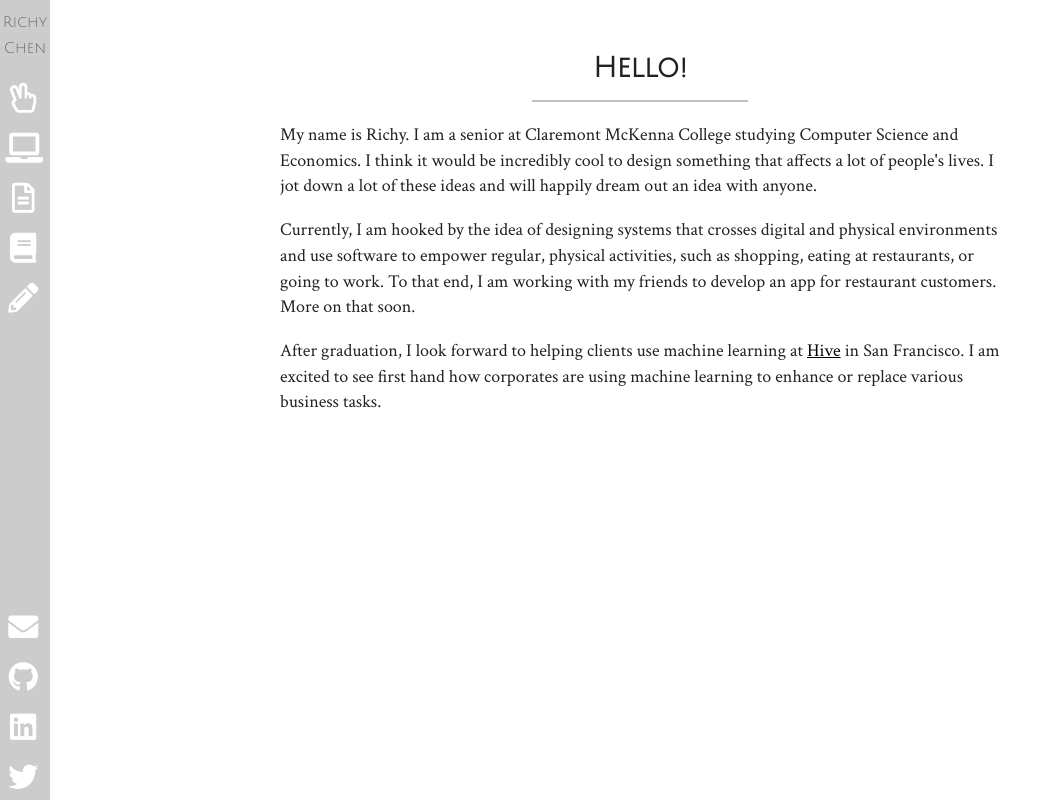
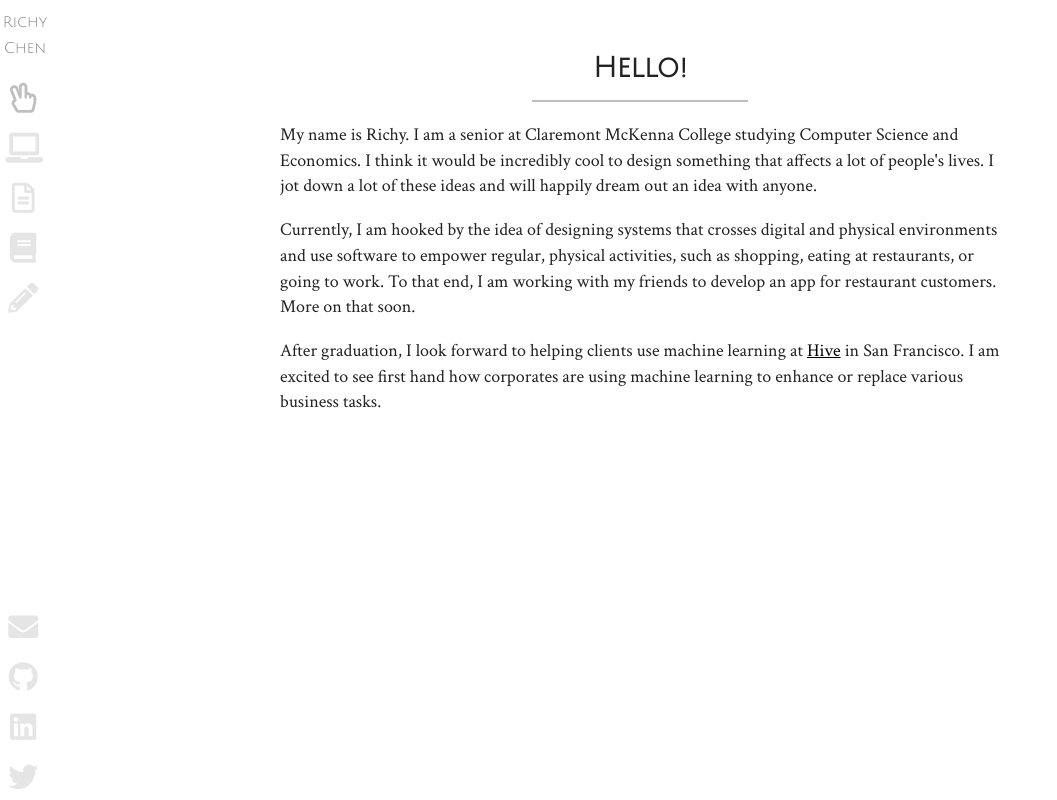
Before and after one commit to richychn/old_website, a React (Create React App) app: page / in a window 1280 px wide. Shown: the whole page, without its empty margins (0-1057 px from the left). Built offline with nearby package versions, Linux system fonts and the light colour scheme.

Commit message:
updated sidebar

```diff
--- a/src/components/Sidebar.js
+++ b/src/components/Sidebar.js
@@ -1,34 +1,82 @@
 import React from 'react';
 
-const Sidebar = () => {
+import '../css/Sidebar.css';
+
+class Sidebar extends React.Component {
+    constructor(props) {
+        super(props);
+        this.state = {clicked: "bio"}
+    }
+
+    changeDisplay = (id) => {
+        this.setState({clicked: id})
+    }
+
+    render() {
         return (
             <div className="sidebar">
                 <div className="top">
-                <div className="name font">
-                    Richy Chen
+                    <div className="name font">Richy Chen</div>
+                    <div className="label" onClick={() => {this.changeDisplay("bio")}}>
+                        <a className={`button ${this.state.clicked === "bio" ? "clicked" : ""}`} href="/#bio">
+                            <i className="hand peace outline icon" />
+                        </a>
+                        <div className="font">Hello!</div>
                     </div>
-                <a className="button" href="/#bio"><i className="hand peace outline icon" /></a>
-                <a className="button" href="/#projects"><i className="laptop icon" /></a>
-                <a className="button" href="/#resume"><i className="file alternate outline icon" /></a>
-                <a className="button" href="/#books"><i className="book icon" /></a>
-                <a className="button" href="/#blogs"><i className="pencil alternate icon" /></a>
+                    <div className="label" onClick={() => {this.changeDisplay("projects")}}>
+                        <a className={`button ${this.state.clicked === "projects" ? "clicked" : ""}`} href="/#projects">
+                            <i className="laptop icon" />
+                        </a>
+                        <div className="font">Projects</div>
+                    </div>
+                    <div className="label" onClick={() => {this.changeDisplay("resume")}}>
+                        <a className={`button ${this.state.clicked === "resume" ? "clicked" : ""}`} href="/#resume">
+                            <i className="file alternate outline icon" />
+                        </a>
+                        <div className="font">Resume</div>
+                    </div>
+                    <div className="label" onClick={() => {this.changeDisplay("books")}}>
+                        <a className={`button ${this.state.clicked === "books" ? "clicked" : ""}`} href="/#books">
+                            <i className="book icon" />
+                        </a>
+                        <div className="font">Reading</div>
+                    </div>
+                    <div className="label" onClick={() => {this.changeDisplay("blogs")}}>
+                        <a className={`button ${this.state.clicked === "blogs" ? "clicked" : ""}`} href="/#blogs">
+                            <i className="pencil alternate icon" />
+                        </a>
+                        <div className="font">Blog</div>
+                    </div>
                 </div>
                 <div className="bottom">
+                    <div className="label">
                         <a className="button" href="mailto:richychn@hotmail.com" rel="noopener noreferrer" target="_blank">
                             <i className="envelope icon" />
                         </a>
+                        <div className="font">Email</div>
+                    </div>
+                    <div className="label">
                         <a className="button" href="https://github.com/richychn" rel="noopener noreferrer" target="_blank">
                             <i className="github icon" />
                         </a>
+                        <div className="font">Github</div>
+                    </div>
+                    <div className="label">
                         <a className="button" href="http://www.linkedin.com/in/richychen" rel="noopener noreferrer" target="_blank">
                             <i className="linkedin icon" />
                         </a>
+                        <div className="font">LinkedIn</div>
+                    </div>
+                    <div className="label">
                         <a className="button" href="http://www.twitter.com/richychn" rel="noopener noreferrer" target="_blank">
                             <i className="twitter icon" />
                         </a>
+                        <div className="font">Twitter</div>
+                    </div>
                 </div>
             </div>
         )
     }
+}
 
 export default Sidebar;
--- /dev/null
+++ b/src/css/Sidebar.css
@@ -0,0 +1,61 @@
+.sidebar {
+    width: 50px;
+    height: 100vh;
+    display: flex;
+    flex-direction: column;
+    justify-content: space-between;
+    position: fixed;
+    z-index: 9999;
+  }
+
+  .sidebar:not(i) {
+    font-size: 15px;
+  }
+
+  .name {
+    text-align: center;
+    color: rgba(0,0,0,0.5);
+    margin: 10px 0;
+  }
+
+  .button {
+    color: rgba(0,0,0, 0.1);
+    font-size: 30px;
+    height: 50px;
+    width: 50px;
+    text-align: center;
+  }
+
+  .button.clicked {
+      color: rgba(0,0,0,0.25);
+  }
+
+  .button:hover {
+    cursor: pointer;
+  }
+
+  .button > i {
+    margin-top: 15px;
+  }
+
+  .bottom, .top {
+    display: flex;
+    flex-direction: column;
+  }
+
+  .label {
+      display: flex;
+      flex-direction: row;
+  }
+
+  .label > div {
+      width: 0;
+      visibility: hidden;
+      height: 50px;
+      line-height: 50px;
+      color: rgba(0,0,0,0.5);
+  }
+
+  .label:hover > div {
+      visibility: visible;
+  }
--- a/src/index.css
+++ b/src/css/index.css
@@ -15,53 +15,6 @@ h1 h2 h3 {
 .clickable:hover {
   text-decoration: underline;
   cursor: pointer;
-}
-
-.sidebar {
-  width: 50px;
-  height: 100vh;
-  background-color: rgba(0,0,0, 0.2);
-  display: flex;
-  flex-direction: column;
-  justify-content: space-between;
-  position: fixed;
-  z-index: 9999;
-}
-
-.sidebar:not(i) {
-  font-size: 15px;
-}
-
-.name {
-  text-align: center;
-  color: rgba(0,0,0,0.5);
-  margin: 10px 0;
-}
-
-.button {
-  color: white;
-  font-size: 30px;
-  height: 50px;
-  text-align: center;
-}
-
-.button.clicked {
-  background-color: rgba(0,0,0,0.25);
-}
-
-.button:hover {
-  background-color: rgba(0,0,0,0.15);
-  cursor: pointer;
-  color: white;
-}
-
-.button > i {
-  margin-top: 15px;
-}
-
-.bottom, .top {
-  display: flex;
-  flex-direction: column;
 }
 
 .container {
--- a/src/index.js
+++ b/src/index.js
@@ -1,6 +1,6 @@
 import React from 'react';
 import ReactDOM from 'react-dom';
-import './index.css';
+import './css/index.css';
 import App from './components/App'
 
 ReactDOM.render(
```
Lines whose indentation alone changed are shown as unchanged.
